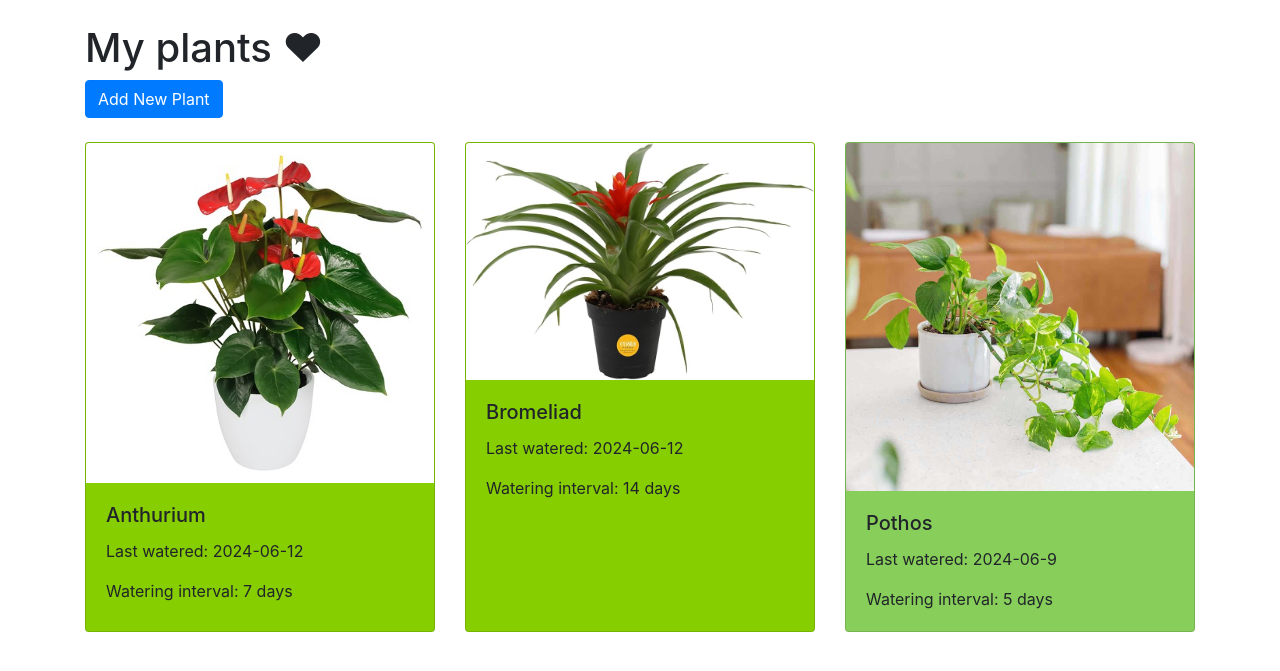
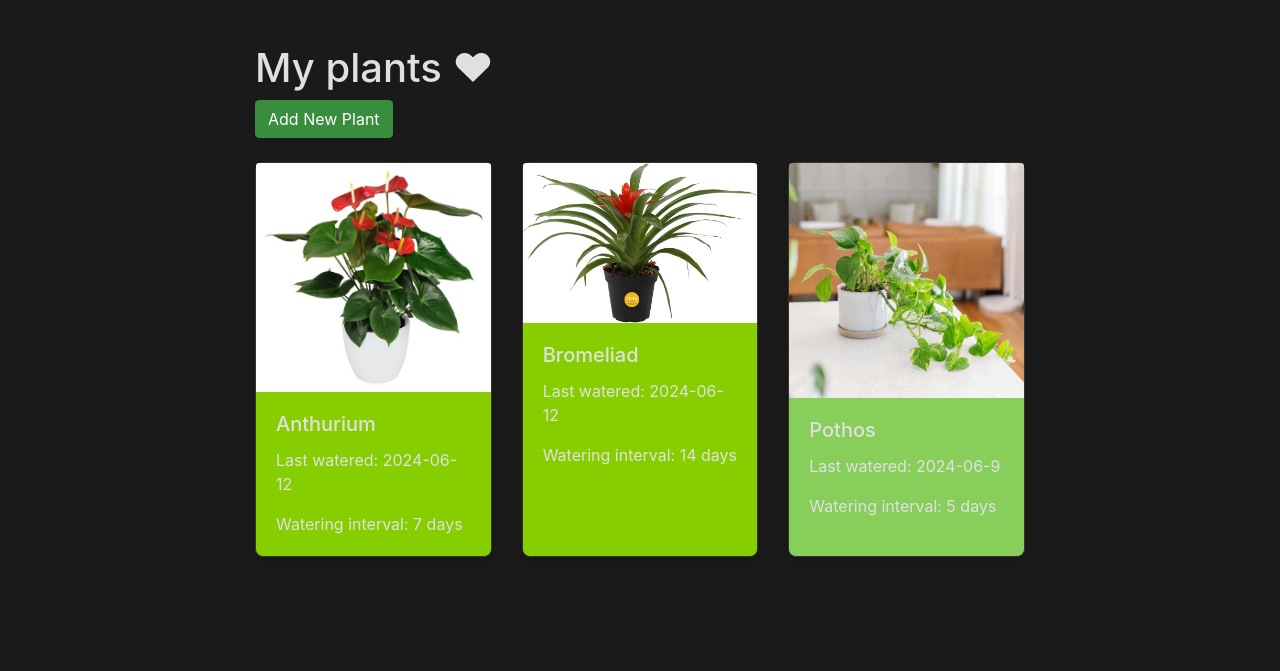
Before and after one commit to JosephTJennings/Water-GUI, a Flask app: page / in a window 1280 px wide. Shown: the top 671 px of the page. Run offline with Flask 2, Linux system fonts and the light colour scheme; data comes from the database, SQL or seed files in the repository; some libraries are stand-ins or nearby versions.

Commit message:
Added an icon

```diff
--- a/templates/index.html
+++ b/templates/index.html
@@ -3,25 +3,58 @@
 <head>
     <meta charset="UTF-8">
     <meta name="viewport" content="width=device-width, initial-scale=1.0">
-    <title>Plant Watering App</title>
+    <title>Plant Schedule &hearts;</title>
+    <link rel="icon" type="image/x-icon" href="./static/images/icon.jpg">
     <link rel="stylesheet" href="https://stackpath.bootstrapcdn.com/bootstrap/4.3.1/css/bootstrap.min.css">
     <script src="https://cdn.socket.io/4.0.0/socket.io.min.js"></script>
     <style>
+        body {
+            background-color: #1a1a1a; /* Dark background color */
+            color: #e0e0e0; /* Light text color */
+            padding-top: 20px;
+        }
+
+        .container {
+            max-width: 800px;
+        }
+
         .plant-card {
-            transition: background-color 1s;
-            height: 100%; /* Ensures each card fills its column height */
+            background-color: #2a2a2a; /* Darker card background */
+            transition: background-color 0.3s ease;
+            height: 100%;
             display: flex;
             flex-direction: column;
+            border: 1px solid #333;
+            border-radius: 8px;
+            box-shadow: 0 4px 8px rgba(0,0,0,0.1);
+        }
+
+        .plant-card:hover {
+            background-color: #3a3a3a; /* Darker on hover */
         }
 
         .card-body {
-            flex-grow: 1; /* Allow the card body to expand within the flex container */
+            flex-grow: 1;
+        }
+
+        .card-title, .card-text {
+            color: #e0e0e0; /* Light text color */
+        }
+
+        .btn-primary {
+            background-color: #388e3c; /* Green primary button */
+            border-color: #388e3c;
+        }
+
+        .btn-primary:hover {
+            background-color: #2e7d32; /* Darker green on hover */
+            border-color: #2e7d32;
         }
     </style>
 </head>
 <body>
     <div class="container mt-4">
-        <h1>My plants &hearts;</h1>
+        <h1 style="color: #e0e0e0;">My plants &hearts;</h1>
         <a href="{{ url_for('add_plant') }}" class="btn btn-primary mb-4">Add New Plant</a>
         <div class="row" id="plant-grid">
             {% for plant in plants %}
```
Also changed, not shown: static/images/icon.jpg (added).
